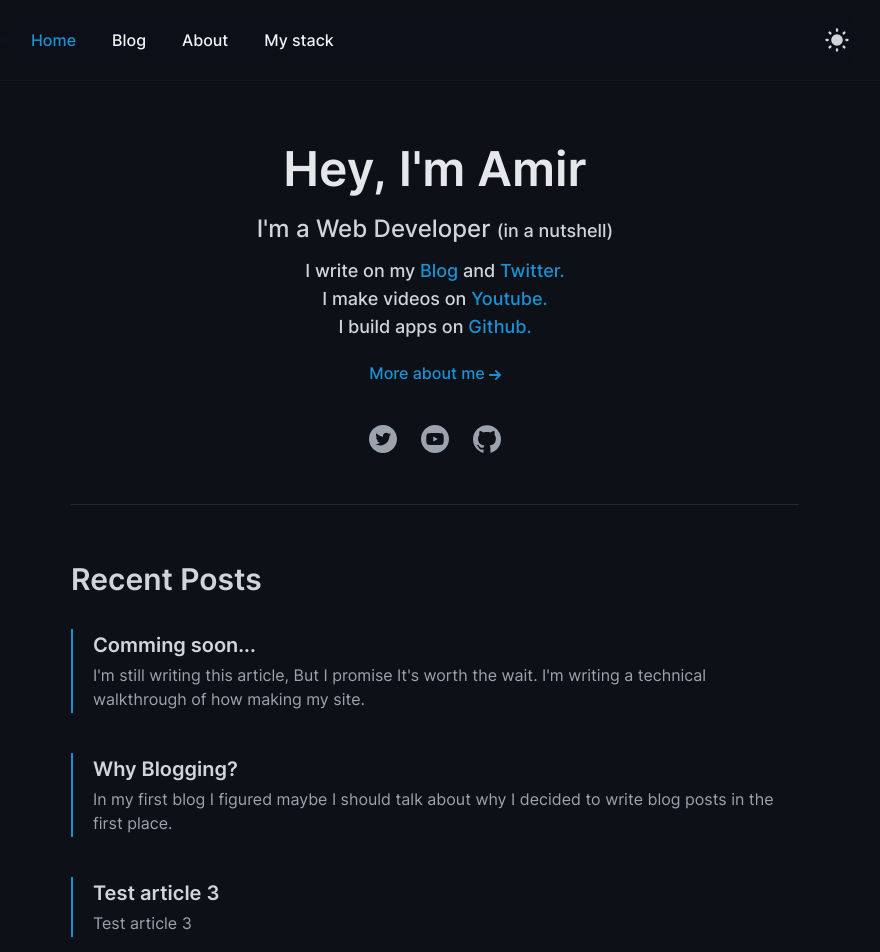
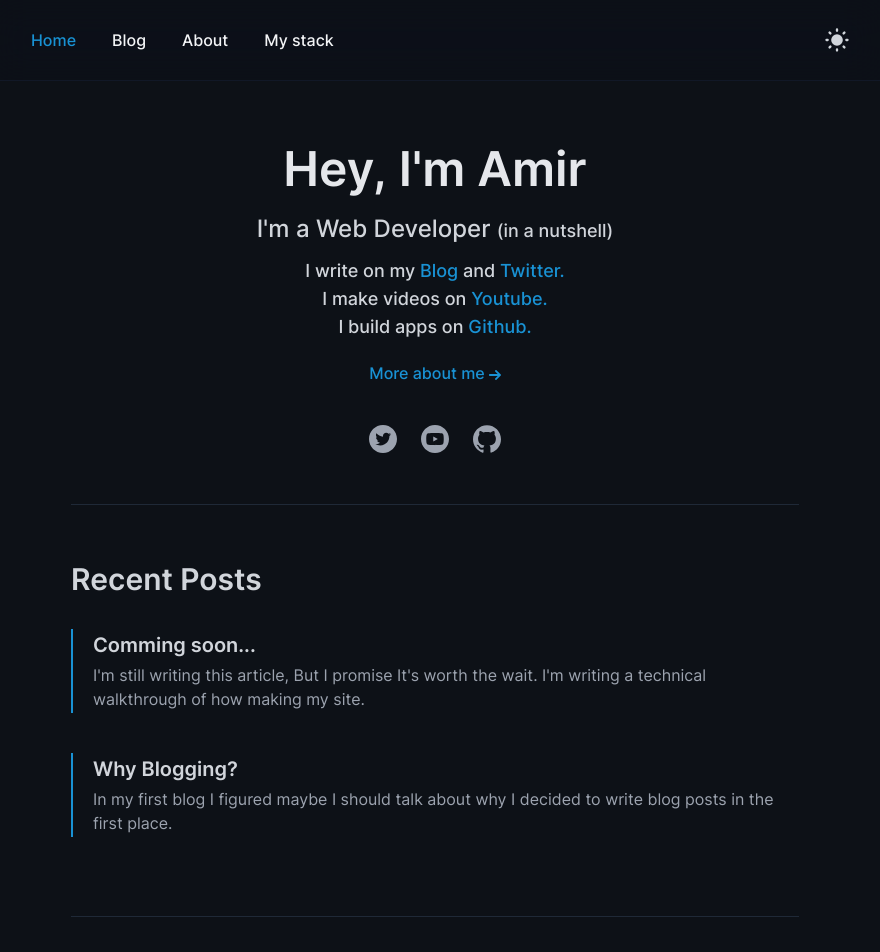
Before and after one commit to amirsolo/amirsolo.com, a Next.js app: page / in a window 1280 px wide. Shown: the top 952 px of the page, without its empty margins (205-1085 px from the left). Built offline with nearby package versions, Linux system fonts and the light colour scheme; what @tailwindcss/typography would draw is missing.

Commit message:
update comming soon blog post & delete test article

```diff
--- a/data/blog/test-article-three.mdx
+++ /dev/null
@@ -1,14 +0,0 @@
----
-title: 'Test article 3'
-summary: 'Test article 3'
-publishedAt: '2021-02-08'
-image: '/static/images/blog/pic.jpg'
----
-
-## Test article 3
-
-Lorem ipsum dolor sit amet consectetur adipisicing elit. Aperiam quis rem accusamus officia, provident est mollitia quibusdam ipsum at consequuntur, ea ex sunt nobis. Libero placeat architecto esse expedita, at voluptatum ut reprehenderit ex commodi non, possimus quas illo itaque vero aliquam dicta voluptates earum similique porro voluptatibus nihil quos provident praesentium. Dicta rem mollitia voluptatibus voluptate excepturi quaerat et voluptatum repudiandae nesciunt distinctio aperiam dignissimos impedit, eveniet neque? Corporis, libero sed! Natus atque nobis id. Culpa molestiae eos possimus porro nihil cum, dicta laudantium ratione illo ipsum delectus modi repudiandae eligendi voluptate velit aspernatur exercitationem. Porro minus fugiat non.
-
-Lorem ipsum dolor sit amet consectetur adipisicing elit. Aperiam quis rem accusamus officia, provident est mollitia quibusdam ipsum at consequuntur, ea ex sunt nobis. Libero placeat architecto esse expedita, at voluptatum ut reprehenderit ex commodi non, possimus quas illo itaque vero aliquam dicta voluptates earum similique porro voluptatibus nihil quos provident praesentium. Dicta rem mollitia voluptatibus voluptate excepturi quaerat et voluptatum repudiandae nesciunt distinctio aperiam dignissimos impedit, eveniet neque? Corporis, libero sed! Natus atque nobis id. Culpa molestiae eos possimus porro nihil cum, dicta laudantium ratione illo ipsum delectus modi repudiandae eligendi voluptate velit aspernatur exercitationem. Porro minus fugiat non.
-
-Lorem ipsum dolor sit amet consectetur adipisicing elit. Aperiam quis rem accusamus officia, provident est mollitia quibusdam ipsum at consequuntur, ea ex sunt nobis. Libero placeat architecto esse expedita, at voluptatum ut reprehenderit ex commodi non, possimus quas illo itaque vero aliquam dicta voluptates earum similique porro voluptatibus nihil quos provident praesentium. Dicta rem mollitia voluptatibus voluptate excepturi quaerat et voluptatum repudiandae nesciunt distinctio aperiam dignissimos impedit, eveniet neque? Corporis, libero sed! Natus atque nobis id. Culpa molestiae eos possimus porro nihil cum, dicta laudantium ratione illo ipsum delectus modi repudiandae eligendi voluptate velit aspernatur exercitationem. Porro minus fugiat non.
--- a/data/blog/test-article-two.mdx
+++ b/data/blog/walkthrough-of-making-my-site.mdx
@@ -5,7 +5,9 @@ publishedAt: '2021-12-03'
 image: '/static/images/blog/pic.jpg'
 ---
 
-## Test article 2
+## Comming soon...
+
+### I'm still writing this article, But I promise It's worth the wait. I'm writing a technical walkthrough of how making my site.
 
 Lorem ipsum dolor sit amet consectetur adipisicing elit. Aperiam quis rem accusamus officia, provident est mollitia quibusdam ipsum at consequuntur, ea ex sunt nobis. Libero placeat architecto esse expedita, at voluptatum ut reprehenderit ex commodi non, possimus quas illo itaque vero aliquam dicta voluptates earum similique porro voluptatibus nihil quos provident praesentium. Dicta rem mollitia voluptatibus voluptate excepturi quaerat et voluptatum repudiandae nesciunt distinctio aperiam dignissimos impedit, eveniet neque? Corporis, libero sed! Natus atque nobis id. Culpa molestiae eos possimus porro nihil cum, dicta laudantium ratione illo ipsum delectus modi repudiandae eligendi voluptate velit aspernatur exercitationem. Porro minus fugiat non.
 
```
